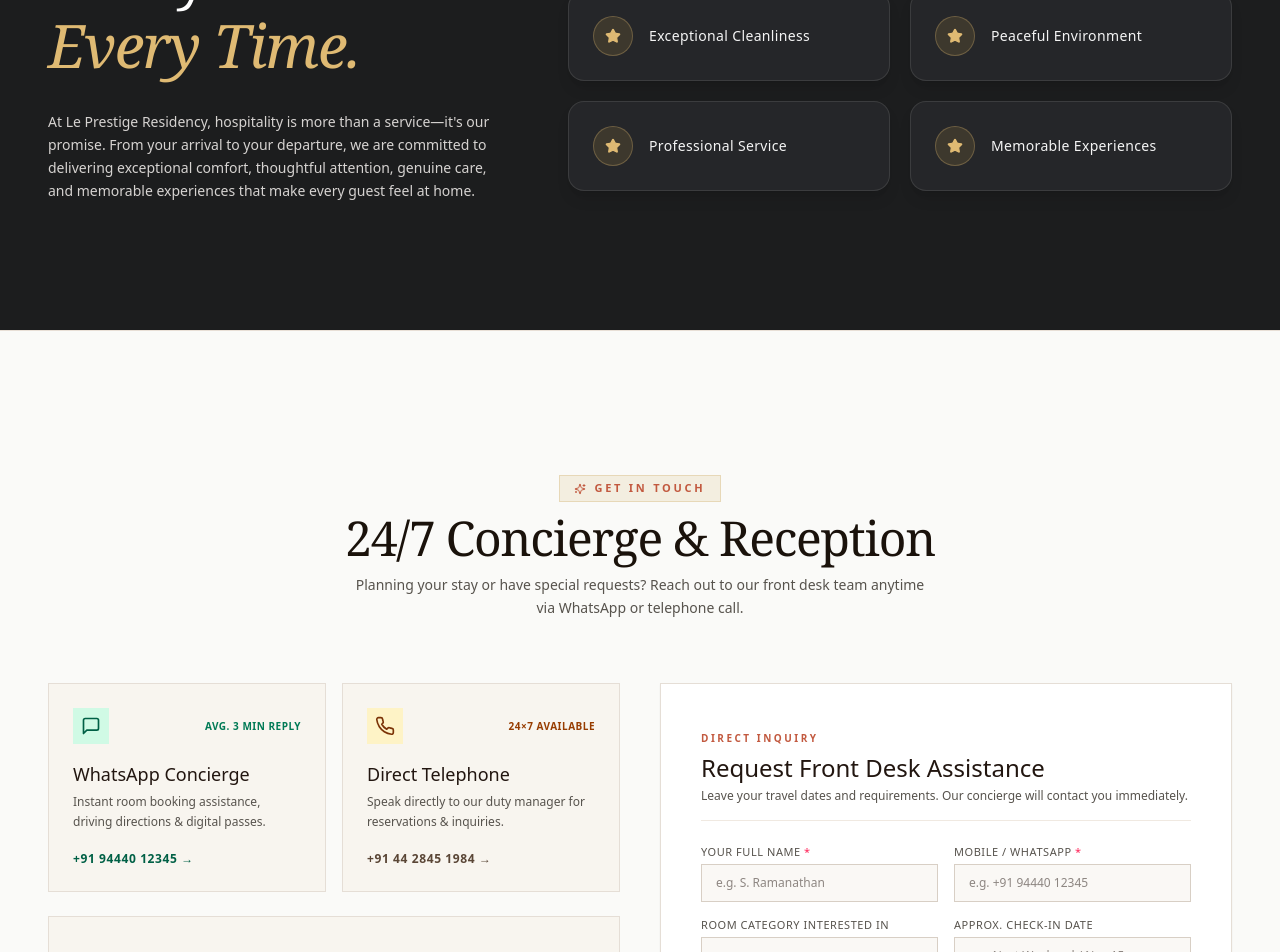
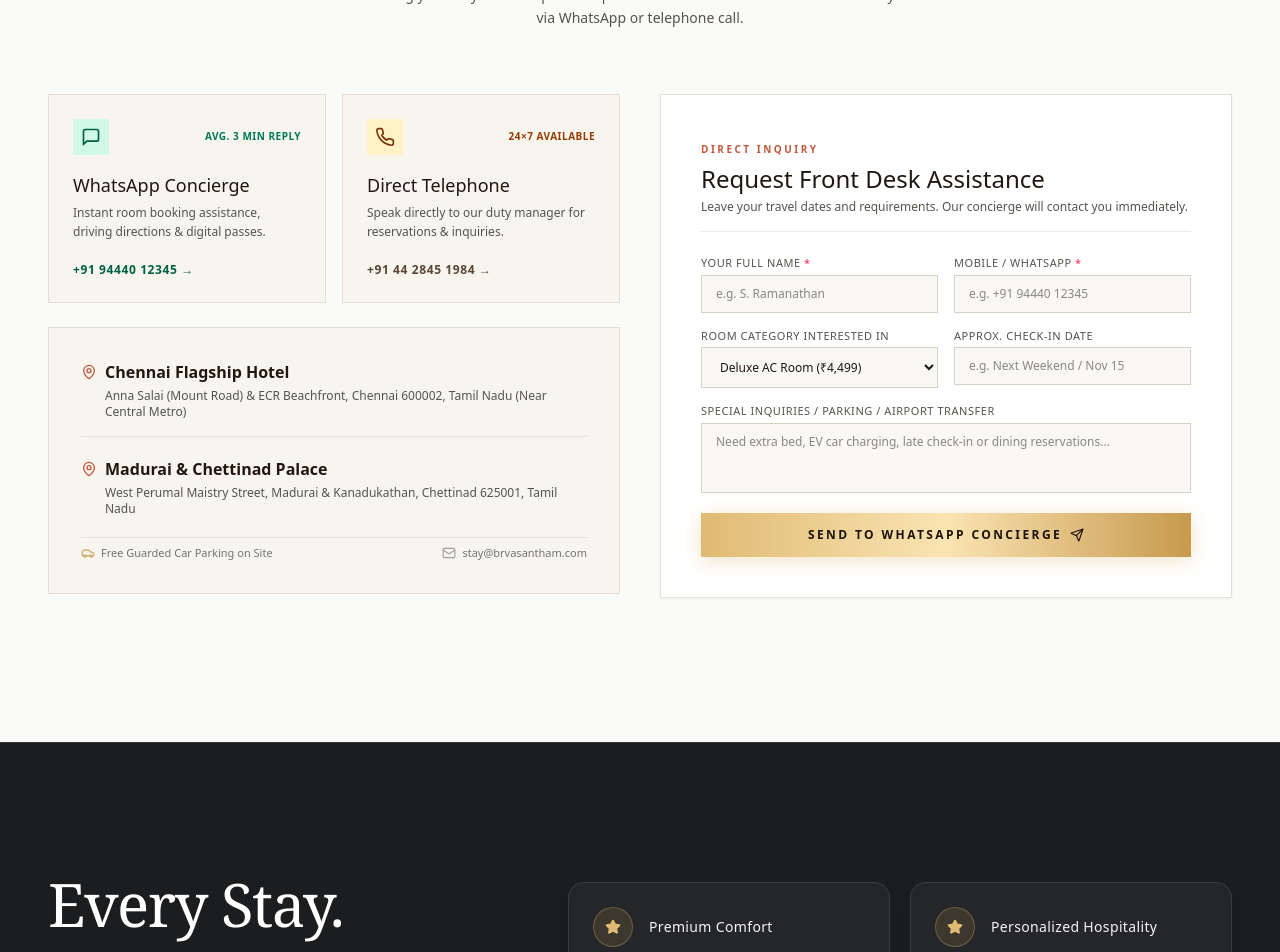
Before and after one commit to madhavand16032006-cloud/luxury-hotel, a Next.js app: page /about in a window 1280 px wide. Shown: the part 2740-3692 px from the top of the page. Built offline with nearby package versions, Linux system fonts and the light colour scheme.

Commit message:
feat: reorder about page so contact shows directly after our story

```diff
--- a/app/about/page.tsx
+++ b/app/about/page.tsx
@@ -38,15 +38,15 @@ export default function AboutPage() {
         {/* 2. Our Story: Founding Vision, Ethics & The Journey */}
         <HotelStorySection />
 
-        {/* 3. Bottom Top Feature: Every Stay. Every Guest. Every Time. (Matching Reference Image) */}
-        <HotelHospitalityPromise />
-
-        {/* 4. Contact & 24/7 Concierge Desk */}
+        {/* 3. Contact & 24/7 Concierge Desk (Next After Our Story) */}
         <HotelContactSection
           eyebrow="GET IN TOUCH"
           title="24/7 Concierge & Reception"
           subtitle="Planning your stay or have special requests? Reach out to our front desk team anytime via WhatsApp or telephone call."
         />
+
+        {/* 4. Bottom Top Feature: Every Stay. Every Guest. Every Time. (Matching Reference Image) */}
+        <HotelHospitalityPromise />
 
         {/* 5. Hotel Footer with Multi-Branch Booking Engine */}
         <Footer />
```
